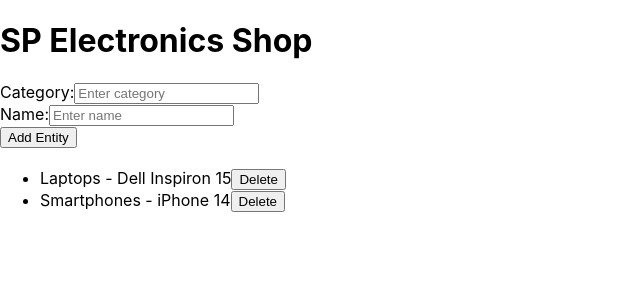
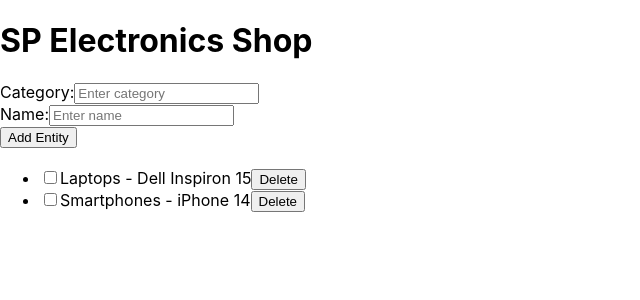
Before and after one commit to TanEngLiatJermin/sp-electronics-shop, a React (Create React App) app: page / in a window 1280 px wide. Shown: the top 300 px of the page, without its empty margins (0-640 px from the left). Built offline with nearby package versions, Linux system fonts and the light colour scheme.

Commit message:
Add bulk delete functionality to EntitiesList

```diff
--- a/src/components/EntitiesList.js
+++ b/src/components/EntitiesList.js
@@ -1,13 +1,37 @@
-import React from "react";
+import React, { useState } from "react";
 
 const EntitiesList = ({ entities, onDeleteEntity }) => {
+  const [selectedEntities, setSelectedEntities] = useState([]);
+
+  // Handle selecting/deselecting an entity
+  const toggleSelectEntity = (id) => {
+    setSelectedEntities((prevSelected) =>
+      prevSelected.includes(id)
+        ? prevSelected.filter((selectedId) => selectedId !== id)
+        : [...prevSelected, id]
+    );
+  };
+
+  // Handle deleting selected entities
+  const handleDeleteSelected = () => {
+    onDeleteEntity(selectedEntities);
+    setSelectedEntities([]); // Clear selection after deletion
+  };
+
   return (
+    <div>
       <ul>
         {entities.map((entity) => (
           <li key={entity.id} data-testid="EntityTestId">
+            <input
+              type="checkbox"
+              checked={selectedEntities.includes(entity.id)}
+              onChange={() => toggleSelectEntity(entity.id)}
+              data-testid="EntitySelectTestId"
+            />
             <span data-testid="EntityCategoryTestId">{entity.category}</span> - {entity.name}
             <button
-            onClick={() => onDeleteEntity(entity.id)}
+              onClick={() => onDeleteEntity([entity.id])}
               data-testid="EntityDeleteTestId"
             >
               Delete
@@ -15,6 +39,15 @@
           </li>
         ))}
       </ul>
+      {selectedEntities.length > 0 && (
+        <button
+          onClick={handleDeleteSelected}
+          data-testid="DeleteSelectedTestId"
+        >
+          Delete Selected
+        </button>
+      )}
+    </div>
   );
 };
 
```
Lines whose indentation alone changed are shown as unchanged.
